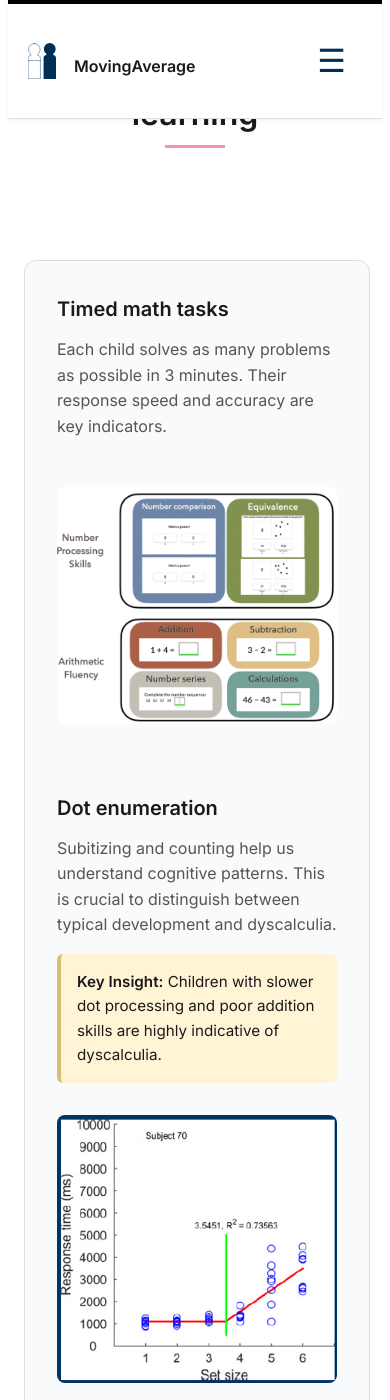
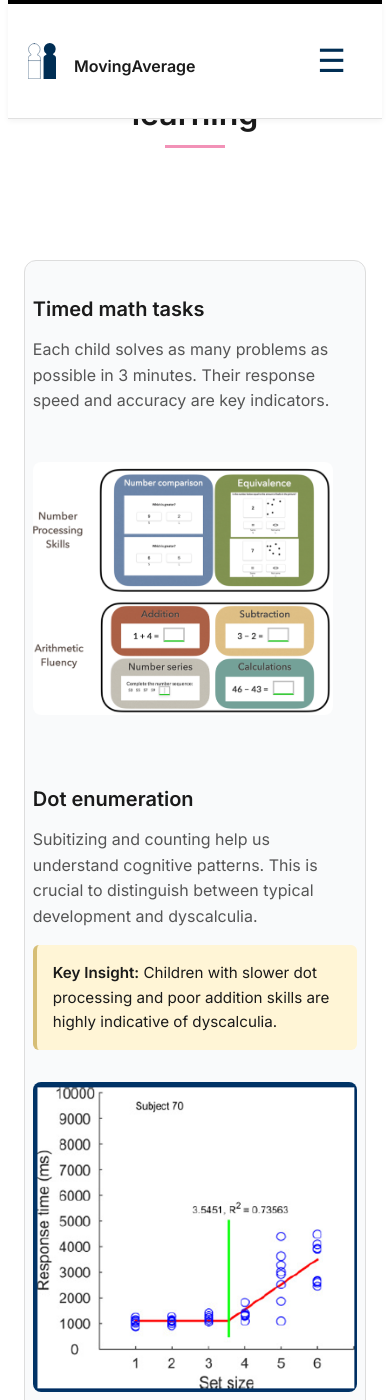
Before and after one commit to moving-average/moving-average.github.io, a Jekyll site: the page built from usecase1.markdown, in a window 390 px wide and 1400 px high, scrolled down 1188 px. Built offline with Jekyll 4.4.1, drawn with Linux system fonts in a browser that asks for light colours.

Commit message:
update style.css

```diff
--- a/assets/style.css
+++ b/assets/style.css
@@ -791,6 +791,8 @@ nav a.active:hover {
     margin: 0 auto;
     align-items: center;
     flex-direction: column;
+    padding-left: 2vw;
+    padding-right: 2vw;
   }
 
   .info-row {
@@ -802,6 +804,7 @@ nav a.active:hover {
 
   .info-row.reverse {
     flex-direction: column;
+    align-items: center;
     order: 1;
   }
 
```
